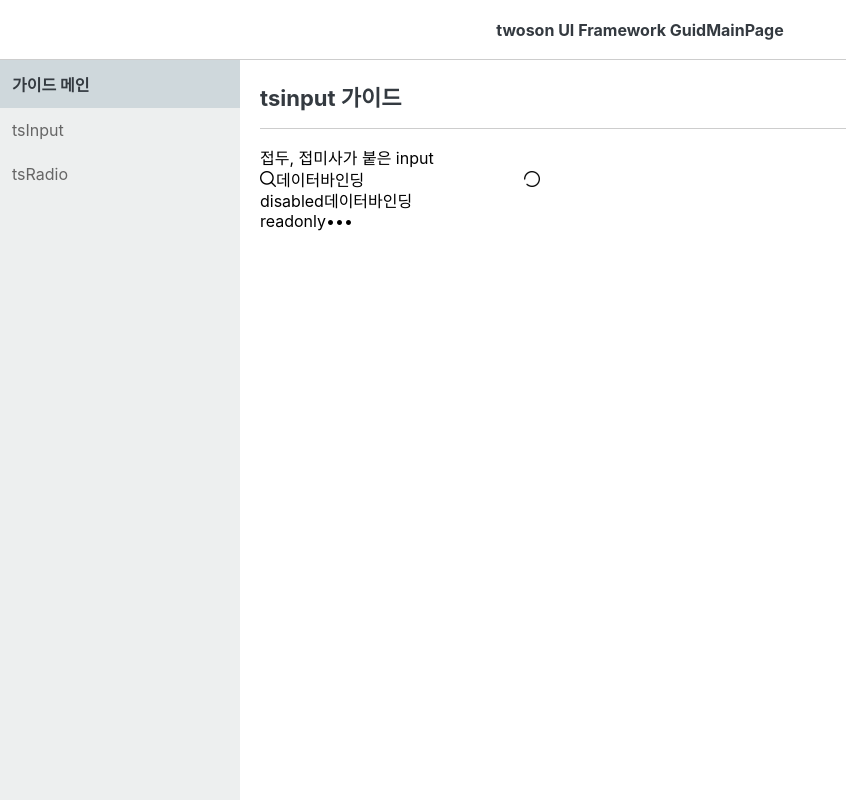
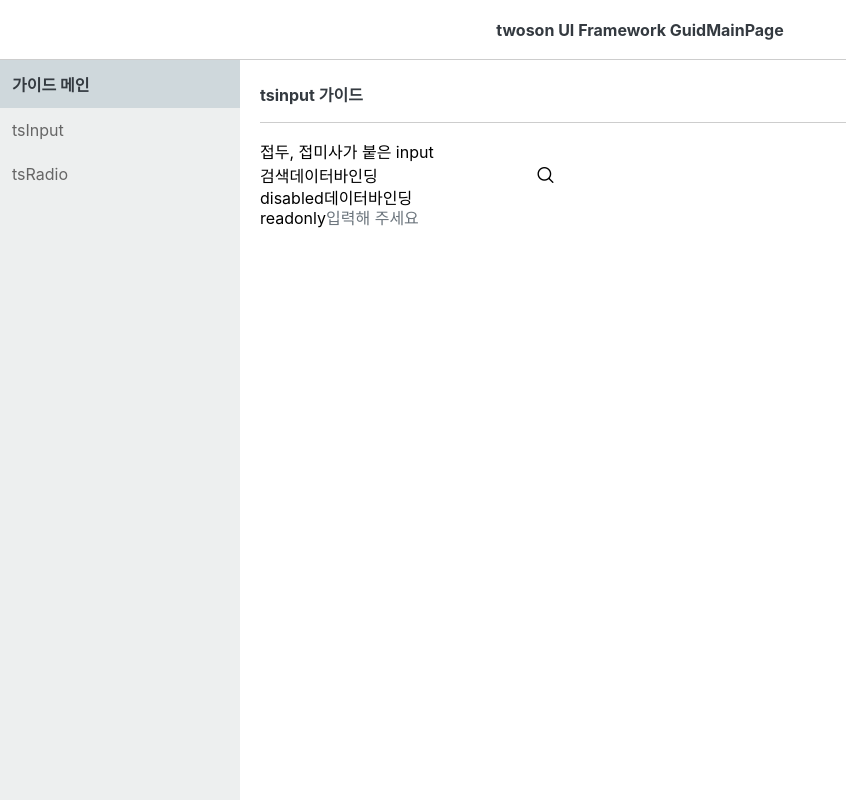
Before and after one commit to opp1350/ts-ui-pjt, a Vue app: page /GuideMain/tsInput in a window 1280 px wide. Shown: the whole page, without its empty margins (0-846 px from the left). Built offline with nearby package versions, Linux system fonts and the light colour scheme; the HTML template or start-up script is replaced by a standard one.

Commit message:
inputGroup components 추가 및 관련 css추가

```diff
--- a/src/assets/css/base/reset.scss
+++ b/src/assets/css/base/reset.scss
@@ -4,7 +4,7 @@
 html {
     font-size: 62.5%; // 1rem => 10px
     * {
-        font-size: 1.6rem;
+        font-size: 1.6rem; // 기본 16px
     }
 }
 
@@ -26,6 +26,12 @@ html {
 *::before,
 *::after {
     box-sizing: border-box;
+}
+
+// 접근성을 위해 추가함, 필요 없으면 삭제
+*:focus:not(input) {
+    box-shadow: 0 0 0 0.2rem #a6d5fa !important;
+    outline: 1px solid #2196F3 !important;
 }
 
 /* Remove list styles (bullets/numbers) */
--- a/src/assets/css/components/tsInput.scss
+++ b/src/assets/css/components/tsInput.scss
@@ -1,4 +1,21 @@
 // 컨포넌트 tsInput에 대한 스타일 작성예정
+
+.ts-inputgroup {
+    .p-inputgroup {
+        // 접두, 접미
+        .p-inputgroup-addon {
+            // padding:0;
+            background-color: white;
+        }
+        input[type=text],
+        input[type=number],
+        input[type=passward],
+        .ts-input {
+            border-left: none;
+            border-right: none;
+        }
+    }
+}
 .ts-input {
     font-size: 1.6rem;
     &::placeholder {
--- a/src/assets/css/guidePage/guide.scss
+++ b/src/assets/css/guidePage/guide.scss
@@ -41,9 +41,9 @@
             ul {
                 li {
                     a {
-                        display: block;
                         padding: 1.2rem;
                         color: #666;
+                        display: block;
                         &.on {
                             color: var(--dark);
                             background-color: #CFD8DC;
--- a/src/assets/css/style.scss
+++ b/src/assets/css/style.scss
@@ -1,10 +1,10 @@
+// utilities
+@import "./util/root.scss";
+@import "./util/variables.scss";
+
 // base
 @import "./base/font.scss"; // font
 @import "./base/reset.scss";
-
-// utilities
-@import "./util/root.scss";
-@import "./util/variables.scss";
 
 // component
 @import "./components/tsInput.scss";
--- /dev/null
+++ b/src/ts/components/tsInputGroup.vue
@@ -0,0 +1,30 @@
+<template>
+    <div class="ts-inputgroup">
+        <div class="p-inputgroup">
+            <span class="p-inputgroup-addon" v-if="prefix">
+                <slot name="prefix"></slot>
+            </span>
+            <slot></slot><!-- input slot -->
+            <span class="p-inputgroup-addon" v-if="suffix">
+                <slot name="suffix"></slot>
+            </span>
+        </div>
+    </div>
+</template>
+<script>
+export default {
+    name: 'tsInputGroup',
+    components: {
+    },
+    props: {
+        prefix: {
+            type: Boolean,
+            default: false
+        },
+        suffix: {
+            type: Boolean,
+            default: false
+        }
+    }
+}
+</script>
--- a/src/ui/guide/guideTsInput.vue
+++ b/src/ui/guide/guideTsInput.vue
@@ -1,21 +1,24 @@
 <template>
     <div>
-        <h2 class="guide-title">tsinput 가이드</h2>
+        <h2 class="guide-title">
+            <a href="javascript:void(0);">tsinput 가이드</a></h2>
         <div>
             <label for="myCustomInput">접두, 접미사가 붙은 input</label>
-            <div class="p-inputgroup">
-                <span class="p-inputgroup-addon">
-                    <i class="pi pi-search" />
-                </span>
+            <ts-input-group prefix suffix>
+                <template v-slot:prefix>
+                    <span>검색</span>
+                </template>
                 <ts-input
                     placeholder="플레이스홀더 입력"
                     v-model="inputData1"
                     id="myCustomInput"
                 />
-                <span class="p-inputgroup-addon">
-                    <i class="pi pi-spin pi-spinner" />
-                </span>
-            </div>
+                <template v-slot:suffix>
+                    <button type="button">
+                        <i class="pi pi-search" />
+                    </button>
+                </template>
+            </ts-input-group>
         </div>
         <div>
             <label for="myInput">disabled</label>
@@ -32,7 +35,7 @@
                 v-model="inputDataNum"
                 id="myInput1"
                 readonly
-                type="password"
+                type="number"
             />
         </div>
     </div>
```
Also changed, not shown: src/main.js (+7 -2 lines), src/ts/components/tsInput.vue (+0 -10 lines).
